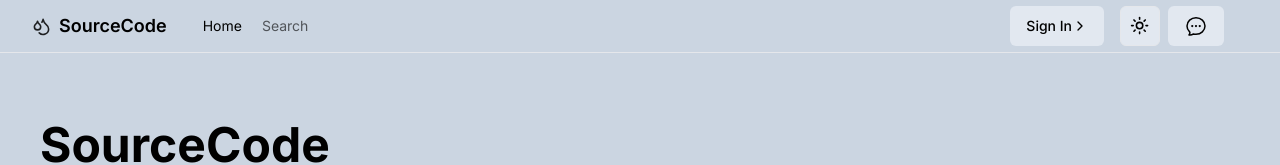
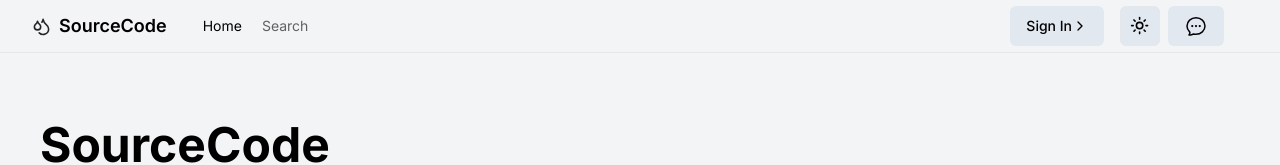
Before and after one commit to gavinarori/gallery-web, a Next.js app: page / in a window 1280 px wide. Shown: the top 165 px of the page. Built offline with nearby package versions, Linux system fonts and the light colour scheme; no server answers.

Commit message:
first commit

```diff
--- a/app/components/Article.tsx
+++ b/app/components/Article.tsx
@@ -24,7 +24,7 @@ type ArticleProps = {
 export default function Article({ id, urls, user, created_at, likes }: ArticleProps) {
   return (
     <>
-      <div className="p-5 rounded-3xl mb-4 gap-2 shadow-md bg-white">
+      <div className="p-5 rounded-3xl mb-4 gap-2 shadow-md bg-gray-100">
 
         <article key={id} className="rounded-3xl">
         <div className="after:content group relative mb-5 block w-full cursor-zoom-in after:pointer-events-none after:absolute after:inset-0 after:rounded-lg after:shadow-highlight hover:scale-110 ease-in-out delay-150 hover:-translate-y-1 hover:transition-transform">
--- a/app/components/Services/Navbar.tsx
+++ b/app/components/Services/Navbar.tsx
@@ -3,7 +3,7 @@ import Link from 'next/link'
 
 export const Navbar = () => {
   return (
-    <div className='border-b flex flex-col sm:flex-row items-start sm:items-center sm:pr-10 bg-slate-300'>
+    <div className='border-b flex flex-col sm:flex-row items-start sm:items-center sm:pr-10 bg-gray-100'>
       <div className="py-3 px-8 flex flex-1 items-center ">
         <Link className="mr-5 flex items-center" href="/">
           <svg xmlns="http://www.w3.org/2000/svg"
--- a/app/components/Services/Service.tsx
+++ b/app/components/Services/Service.tsx
@@ -39,7 +39,7 @@ const Service = () => {
   };
 
   return (
-    <div className="px-6 py-14 sm:px-10 bg-slate-300">
+    <div className="px-6 py-14 sm:px-10 bg-gray-100">
       <div>
         <h1 className="text-5xl font-bold mt-3">SourceCode</h1>
         <p className="mt-4 max-w-[750px] text-lg text-muted-foreground sm:text-xl">
@@ -138,7 +138,7 @@ const Service = () => {
         <div className="sm:border-t sm:border-r sm:border-b rounded-tr rounded-br flex flex-1 pb-4">
           <div className="flex flex-1 flex-wrap p-4">
             {activeTab === 'profiles' && (
-              <div className="mx-auto max-w-[1990px] bg-slate-200 p-4">
+              <div className="mx-auto max-w-[1990px] bg-gray-100 p-4">
                 <div className="columns-1 gap-4  sm:columns-2 xl:columns-3 2xl:columns-4">
                   <div className="after:content relative mb-5 flex h-[629px] flex-col items-center justify-end gap-4 overflow-hidden rounded-lg bg-slate-600 px-6 pb-16 pt-64 text-center text-black shadow-highlight after:pointer-events-none after:absolute after:inset-0 after:rounded-lg after:shadow-highlight lg:pt-0">
                     <div className="absolute inset-0 flex items-center justify-center opacity-20">
```
